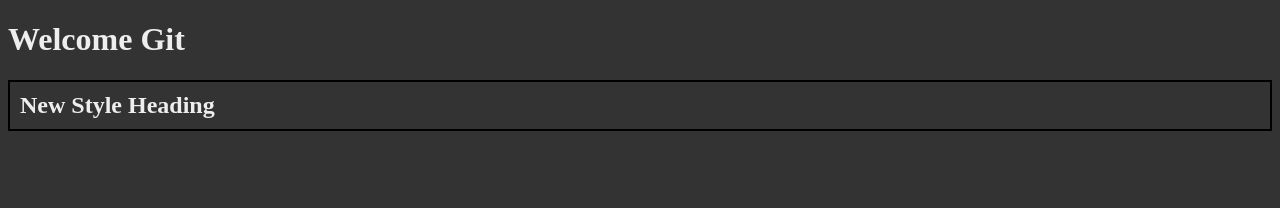
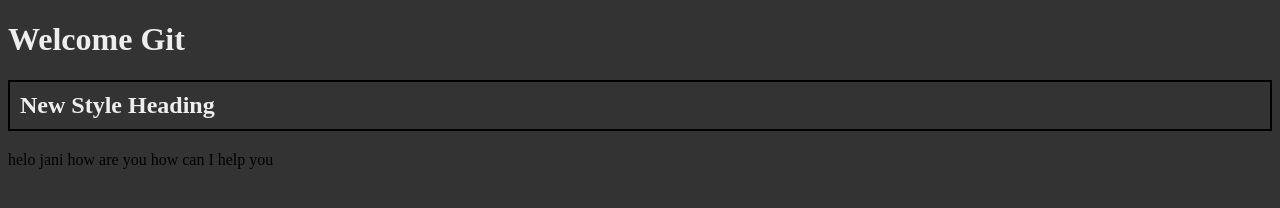
Before and after one commit to mushahid45/hello-world, a plain HTML site: page index.html in a window 1280 px wide. Drawn offline with Linux system fonts and the light colour scheme.

Commit message:
paragragh added

```diff
--- a/index.html
+++ b/index.html
@@ -8,7 +8,7 @@
 	<h1>Welcome Git</h1>
 
 	<h2>New Style Heading</h2>
-
+<p>helo jani how are you how can I help you </p>
 
 </body>
 </html>
```
